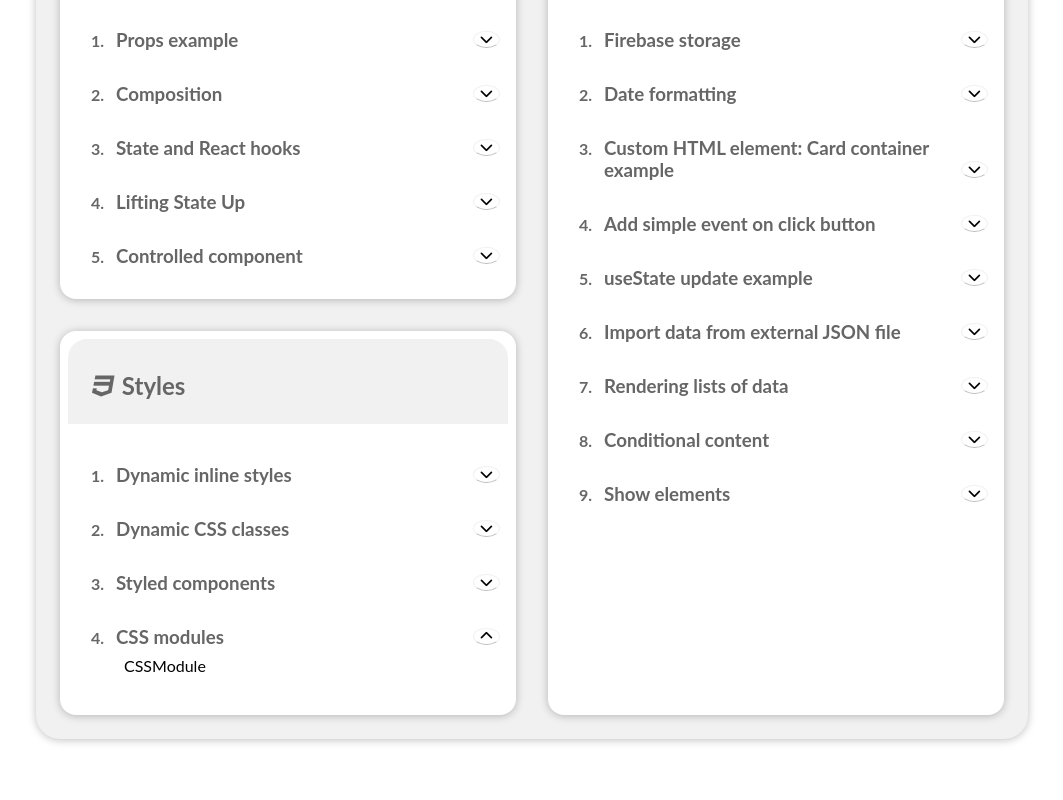
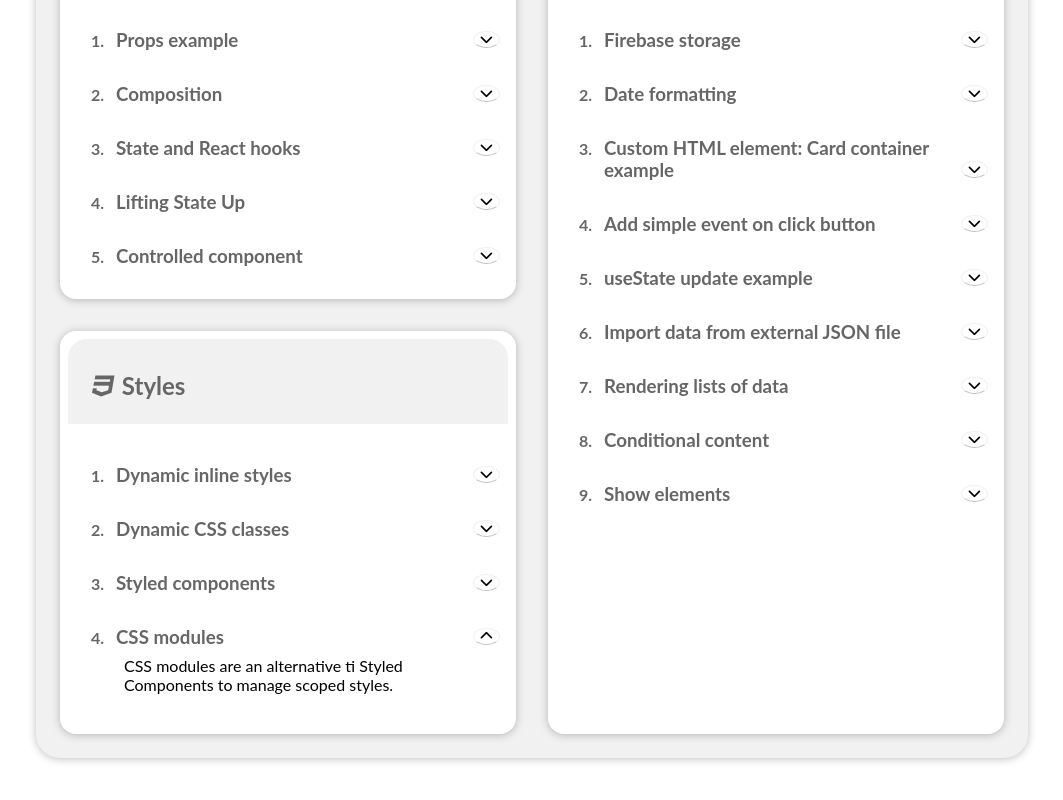
Before and after one commit to mkonemo/react-basics, a React (Create React App) app: page / in a window 1280 px wide. Both pictures are taken after a click on the element "CSS modules". Shown: the part 290-1090 px from the top of the page, without its empty margins (108-1171 px from the left). Built offline with nearby package versions, Linux system fonts and the light colour scheme.

Commit message:
1 file modified

```diff
--- a/src/components/styles/CSSModules.js
+++ b/src/components/styles/CSSModules.js
@@ -2,7 +2,7 @@ import React from 'react';
 
 const CSSModules = () => {
   return(
-    <div>CSSModule</div>
+    <div>CSS modules are an alternative ti Styled Components to manage scoped styles.</div>
   )
 }
 
```
